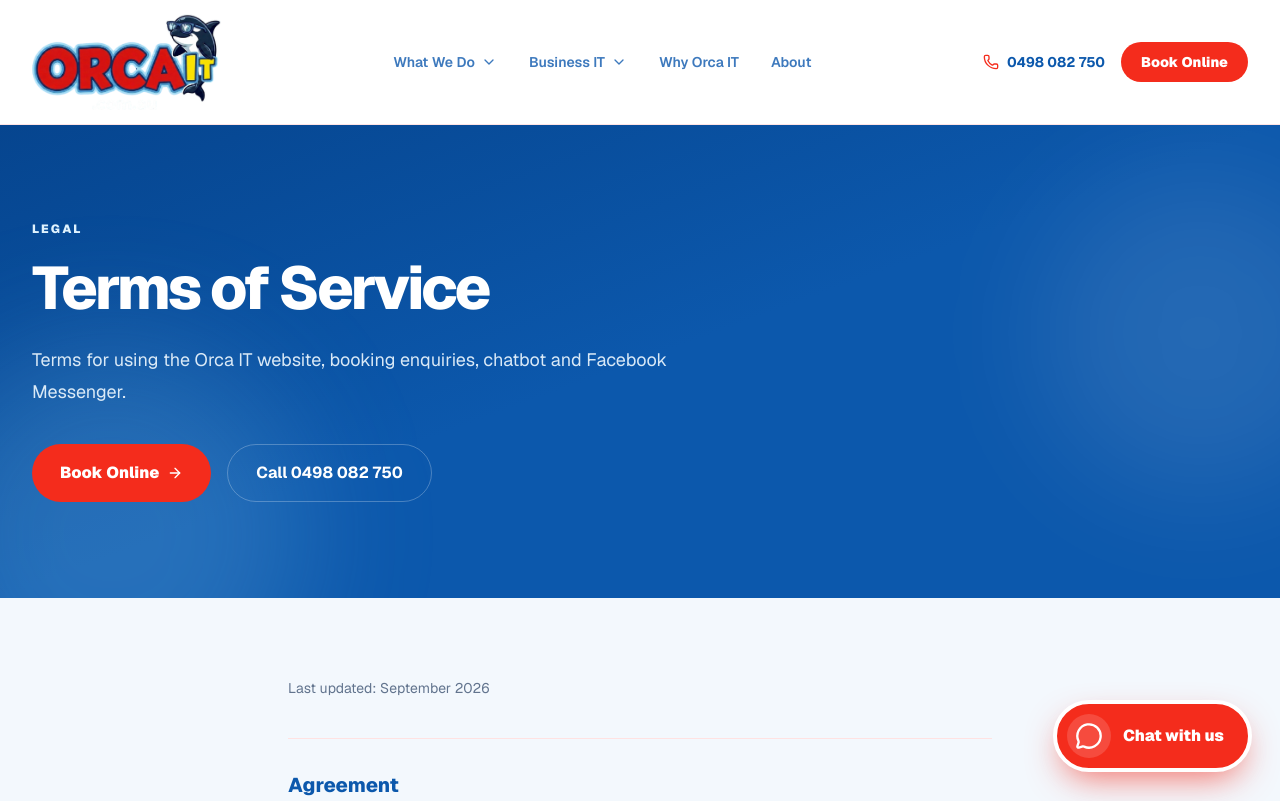
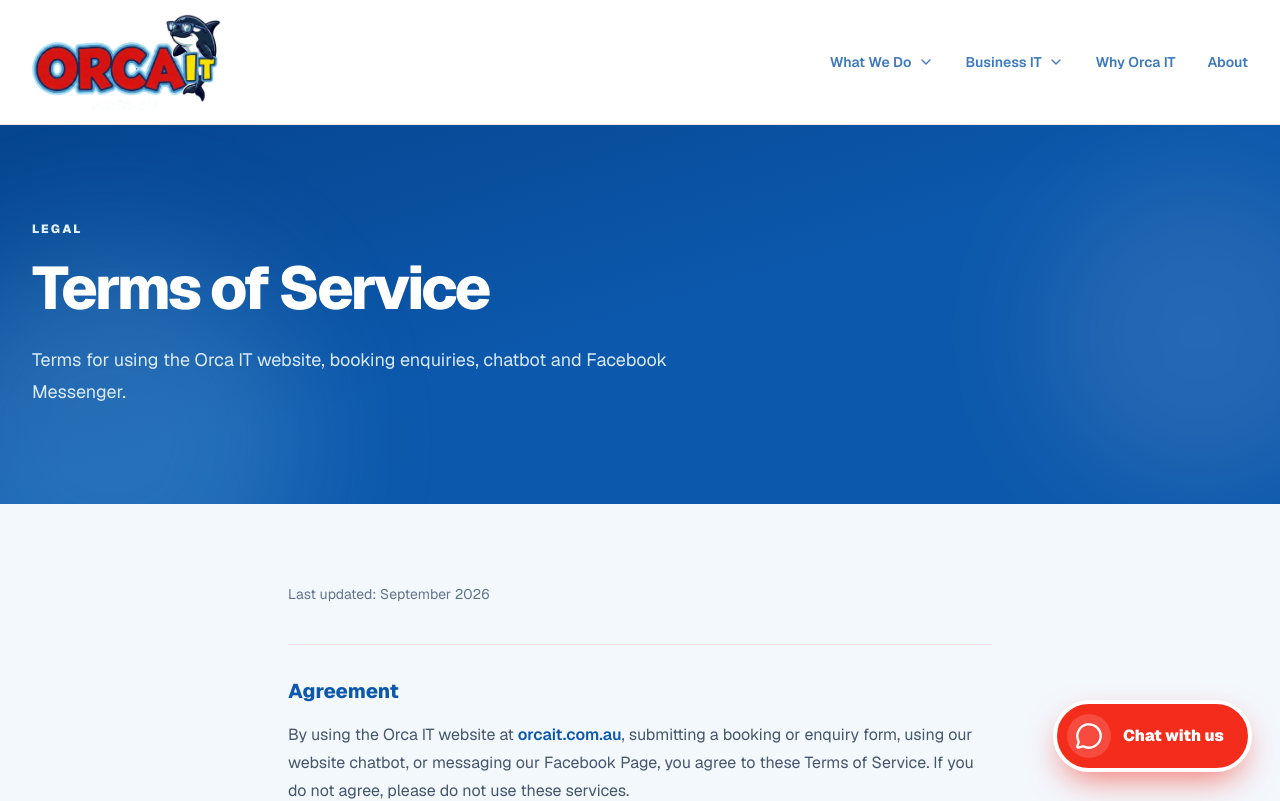
Before and after one commit to kawalrazak/OrcaIT, a Next.js app in the folder OrcaITWeb/: page /terms in a window 1280 px wide. Shown: the top 801 px of the page. Built offline with nearby package versions, Linux system fonts and the light colour scheme.

Commit message:
Hide book and phone actions on legal pages.
Privacy and Terms omit header, hero, and CTA booking buttons for a cleaner Meta App Review experience.

Co-authored-by: Cursor <cursoragent@cursor.com>

```diff
--- a/OrcaITWeb/src/app/privacy/page.tsx
+++ b/OrcaITWeb/src/app/privacy/page.tsx
@@ -16,6 +16,9 @@ export default function PrivacyPage() {
       eyebrow="Legal"
       title="Privacy Policy"
       description="How we handle your personal information when you contact Orca IT, book a service, or message us on Facebook."
+      showHeroActions={false}
+      showCta={false}
+      showHeaderActions={false}
     >
       <section className="bg-surface py-16 lg:py-20">
         <div className="mx-auto max-w-3xl space-y-10 px-5 lg:px-8">
--- a/OrcaITWeb/src/app/terms/page.tsx
+++ b/OrcaITWeb/src/app/terms/page.tsx
@@ -16,6 +16,9 @@ export default function TermsPage() {
       eyebrow="Legal"
       title="Terms of Service"
       description="Terms for using the Orca IT website, booking enquiries, chatbot and Facebook Messenger."
+      showHeroActions={false}
+      showCta={false}
+      showHeaderActions={false}
     >
       <section className="bg-surface py-16 lg:py-20">
         <div className="mx-auto max-w-3xl space-y-10 px-5 lg:px-8">
--- a/OrcaITWeb/src/components/marketing-page-shell.tsx
+++ b/OrcaITWeb/src/components/marketing-page-shell.tsx
@@ -15,6 +15,9 @@ type MarketingPageShellProps = {
   heroImageAlt?: string;
   heroImagePosition?: string;
   bookHref?: string;
+  showHeroActions?: boolean;
+  showCta?: boolean;
+  showHeaderActions?: boolean;
 };
 
 export function MarketingPageShell({
@@ -26,10 +29,13 @@ export function MarketingPageShell({
   heroImageAlt = "Orca IT",
   heroImagePosition = "object-[center_30%]",
   bookHref = "/book",
+  showHeroActions = true,
+  showCta = true,
+  showHeaderActions = true,
 }: MarketingPageShellProps) {
   return (
     <main className="overflow-hidden bg-white">
-      <SiteHeader />
+      <SiteHeader showActions={showHeaderActions} />
 
       <section
         className={`relative overflow-hidden text-white ${
@@ -75,6 +81,7 @@ export function MarketingPageShell({
           <p className="mt-6 max-w-2xl text-lg leading-8 text-sky-50/90">
             {description}
           </p>
+          {showHeroActions ? (
             <div className="mt-9 flex flex-col gap-4 sm:flex-row">
               <Link
                 href={bookHref}
@@ -90,11 +97,13 @@ export function MarketingPageShell({
                 Call {ORCA_PHONE_DISPLAY}
               </a>
             </div>
+          ) : null}
         </div>
       </section>
 
       {children}
 
+      {showCta ? (
         <section className="px-5 pb-24 lg:px-8 lg:pb-32">
           <div className="relative mx-auto max-w-7xl overflow-hidden rounded-[2.5rem] bg-brand-navy px-6 py-16 text-center text-white sm:px-12 lg:py-20">
             <div className="absolute left-1/2 top-0 h-64 w-96 -translate-x-1/2 rounded-full bg-brand-sky/25 blur-3xl" />
@@ -123,6 +132,7 @@ export function MarketingPageShell({
             </div>
           </div>
         </section>
+      ) : null}
 
       <footer className="border-t border-red-100 bg-white">
         <div className="mx-auto grid max-w-7xl gap-10 px-5 py-14 md:grid-cols-[1.4fr_1fr_1fr] lg:px-8">
--- a/OrcaITWeb/src/components/site-header.tsx
+++ b/OrcaITWeb/src/components/site-header.tsx
@@ -16,7 +16,11 @@ const homeSupportLinks = [
   })) ?? []),
 ];
 
-export function SiteHeader() {
+type SiteHeaderProps = {
+  showActions?: boolean;
+};
+
+export function SiteHeader({ showActions = true }: SiteHeaderProps) {
   return (
     <header className="sticky top-0 z-30 border-b border-red-100/90 bg-white/90 backdrop-blur-xl">
       <div className="mx-auto flex max-w-7xl items-center justify-between px-5 py-3.5 lg:px-8">
@@ -81,6 +85,7 @@ export function SiteHeader() {
             About
           </Link>
         </nav>
+        {showActions ? (
           <div className="hidden items-center gap-4 md:flex">
             <a
               href={`tel:${ORCA_PHONE_TEL}`}
@@ -98,6 +103,7 @@ export function SiteHeader() {
               Book Online
             </a>
           </div>
+        ) : null}
         <details className="group relative md:hidden">
           <summary className="grid size-10 cursor-pointer list-none place-items-center rounded-xl border border-red-200 text-brand-navy">
             <Menu className="size-5" />
@@ -135,6 +141,8 @@ export function SiteHeader() {
                 {item.title}
               </Link>
             ))}
+            {showActions ? (
+              <>
                 <a className="rounded-lg px-3 py-2 hover:bg-brand-mist" href={`tel:${ORCA_PHONE_TEL}`}>
                   Call {ORCA_PHONE_DISPLAY}
                 </a>
@@ -146,6 +154,8 @@ export function SiteHeader() {
                 >
                   Book Online
                 </a>
+              </>
+            ) : null}
           </nav>
         </details>
       </div>
```
Lines whose indentation alone changed are shown as unchanged.
